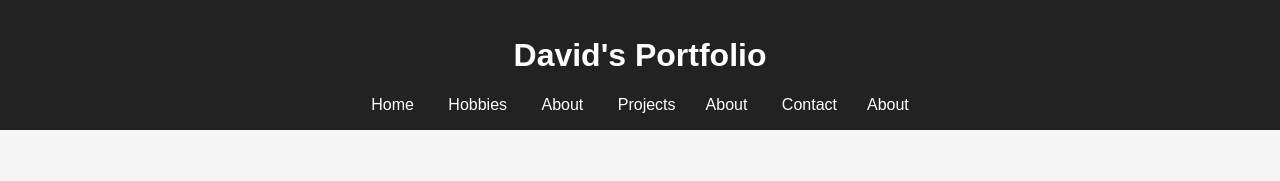
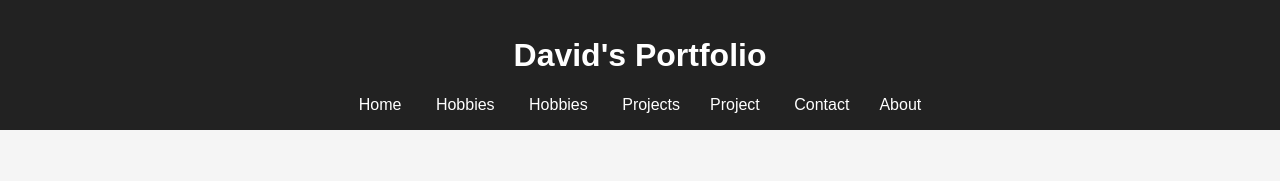
Before and after one commit to InvincibleImmortal123/David-Wang-s-Projects, a plain HTML site: page index.html in a window 1280 px wide. Shown: the top 181 px of the page. Drawn offline with Linux system fonts and the light colour scheme.

Commit message:
Update index.html

```diff
--- a/index.html
+++ b/index.html
@@ -41,8 +41,8 @@
     <h1>David's Portfolio</h1>
   <nav>
   <a href="index.html">Home</a>
-  <a href="#Hobbies">Hobbies</a> <a href="about.html">About</a>
-  <a href="projects.html">Projects</a><a href="about.html">About</a>
+  <a href="#Hobbies">Hobbies</a> <a href="Hobbies.html">Hobbies</a>
+  <a href="projects.html">Projects</a><a href="Project.html">Project</a>
   <a href="contact.html">Contact</a><a href="about.html">About</a>
 </nav>
   </header>
```
